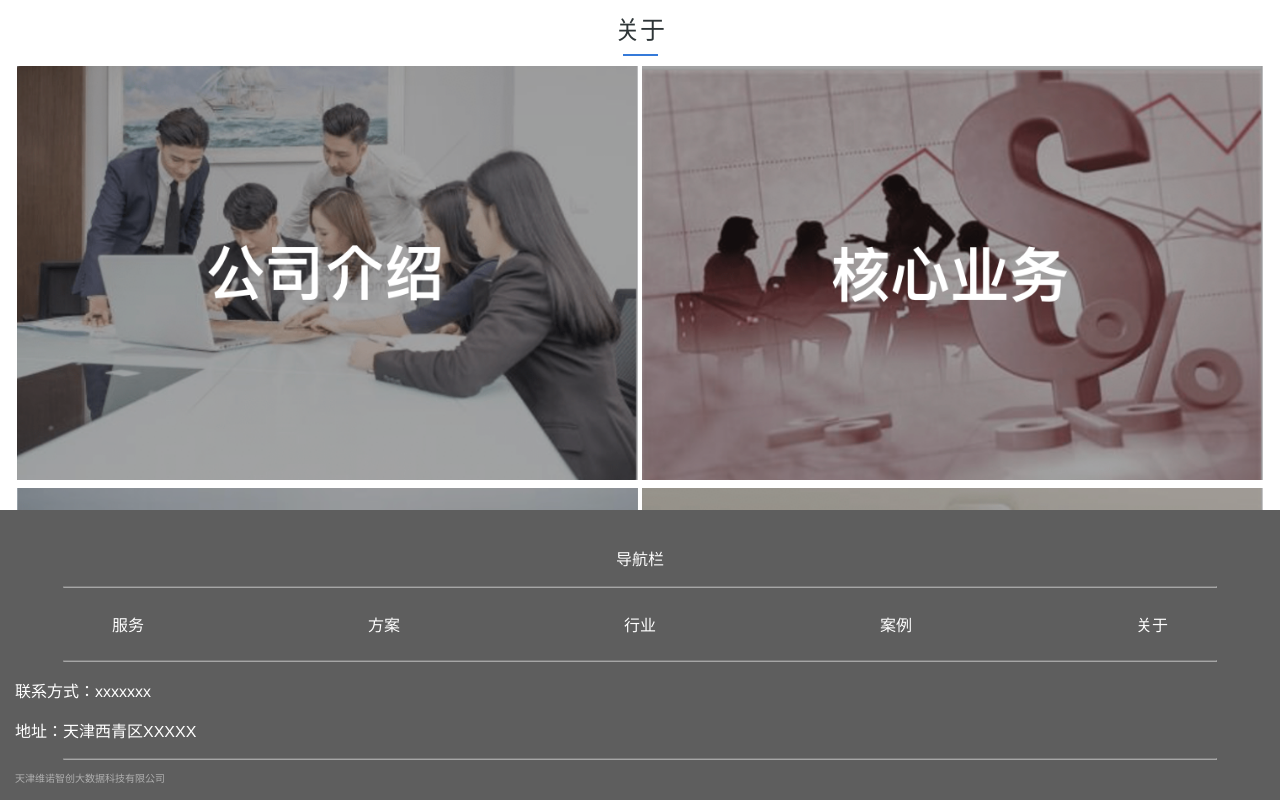
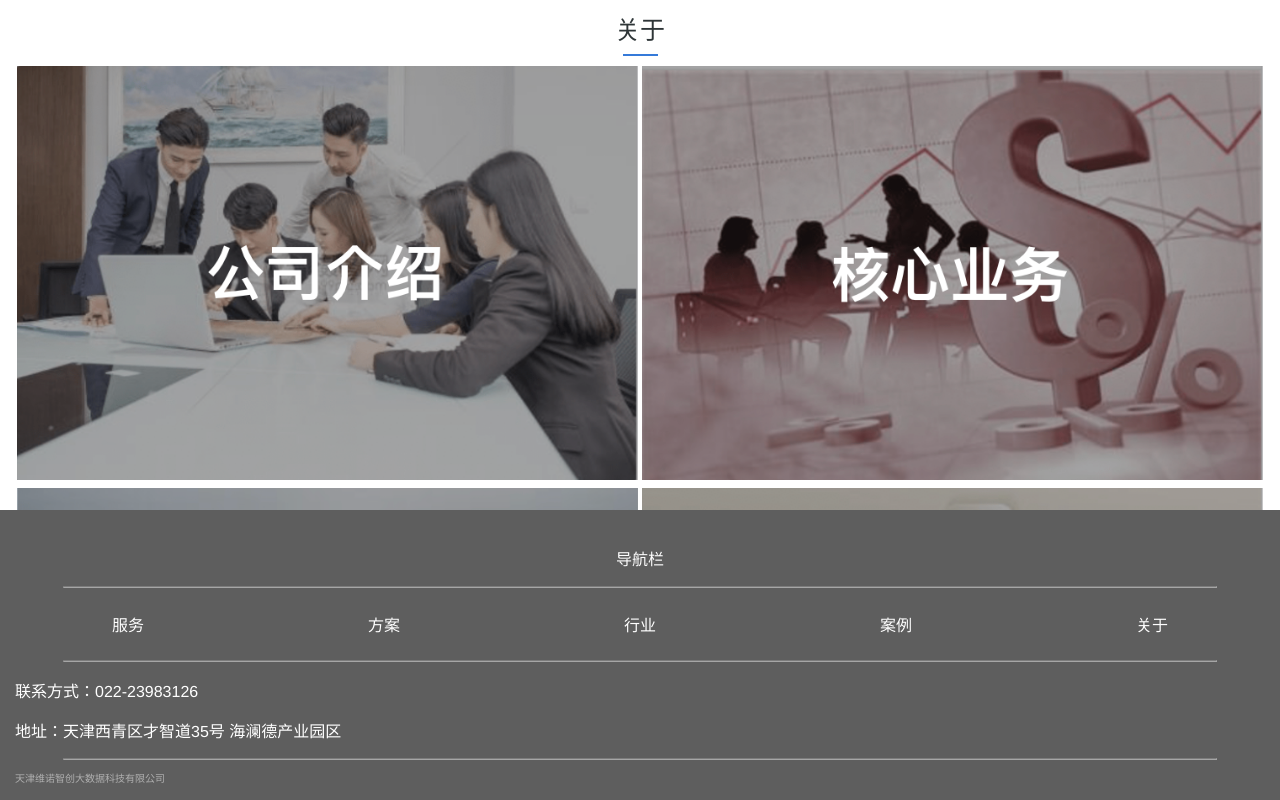
Before and after one commit to dyk98/weinuo_home, a Vue app in the folder phone_front_end/: page /about in a window 1280 px wide. Shown: the part 1735-2535 px from the top of the page. Built offline with nearby package versions, Linux system fonts and the light colour scheme.

Commit message:
title小图标

```diff
--- a/phone_front_end/index.html
+++ b/phone_front_end/index.html
@@ -3,7 +3,8 @@
   <head>
     <meta charset="utf-8">
     <meta name="viewport" content="width=device-width,initial-scale=1.0">
-    <title>phone_front_end</title>
+    <link rel="icon" href="/static/img/logo.png">
+    <title>维诺智创</title>
     <style>
       html body {
         margin: 0;
--- a/phone_front_end/src/App.vue
+++ b/phone_front_end/src/App.vue
@@ -8,7 +8,7 @@
                 <div style="flex: 2">
                     <img style="height: 50px;margin-left:65%;margin-top: -5px;" src="/static/img/logo.png" alt="">
                 </div>
-                <div style="flex: 1">
+                <div style="flex: 1.5">
                 <p>天津维诺智创</p>
                 <p>Technology</p>
                 </div>
@@ -63,9 +63,9 @@
 
                 </el-collapse>
 
-                <div>
-                    <p>地址：天津市西青区XXXXX</p>
-                    <p>联系方式：XXXXX</p>
+                <div style="color: #FFFFFF;">
+                    <p>地址：天津西青区才智道35号  海澜德产业园区</p>
+                    <p>联系方式：022-23983126</p>
                 </div>
                 </div>
                 <div style="flex: 3;opacity: 0" @click="off">我是打酱油的,xixi你看不见我</div>
@@ -86,8 +86,8 @@
             </div>
             <hr>
             <div class="contact">
-                <p>联系方式：xxxxxxx</p>
-                <p>地址：天津西青区XXXXX</p>
+                <p>联系方式：022-23983126</p>
+                <p>地址：天津西青区才智道35号  海澜德产业园区</p>
             </div>
             <hr>
             <div>
```
